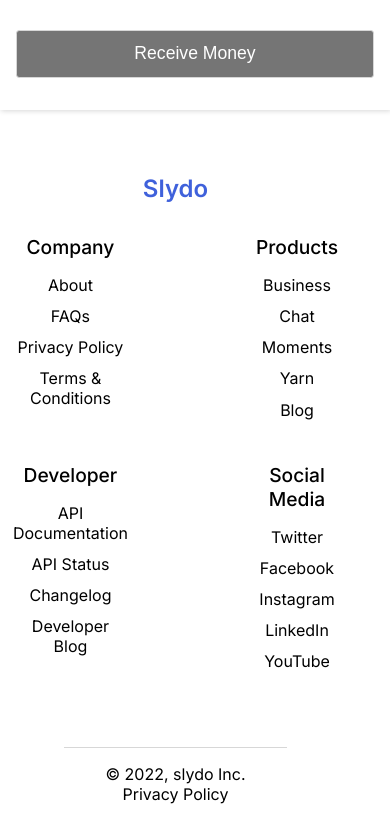
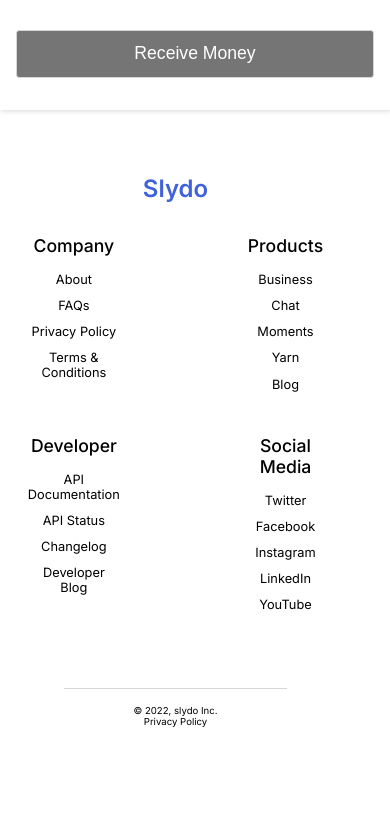
Before and after one commit to vincentabolarin/slydo, a Next.js app: page / in a window 390 px wide. Shown: the part 1175-1995 px from the top of the page. After the commit the page ends 1918 px from the top, so only its background shows below. Built offline with nearby package versions, Linux system fonts and the light colour scheme.

Commit message:
update responsiveness

```diff
--- a/styles/footer.module.scss
+++ b/styles/footer.module.scss
@@ -66,11 +66,10 @@
 
                     p {
                         text-align: center;
-                        font-size: 1rem;
                     }
 
                     .heading {
-                        font-size: 1.2rem;
+                        font-size: 1.1rem;
                     }
                 }
             }
@@ -79,10 +78,6 @@
         .copyright {
             flex-direction: column;
             align-items: center;
-
-            p {
-                font-size: 1rem;
-            }
         }
     }
 }
```
